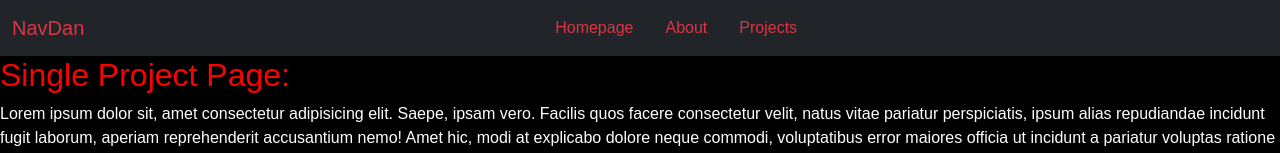
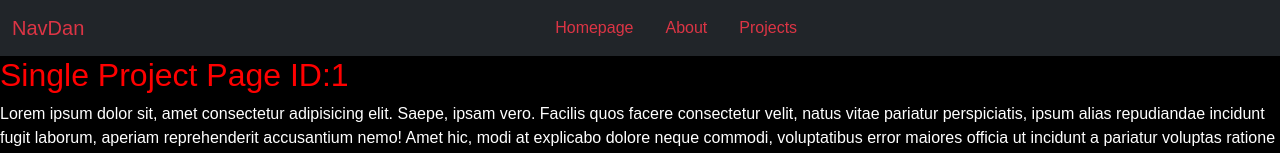
Before and after one commit to danieleinnamorato93/vite-boolfolio, a Vue app: page /projects/1 in a window 1280 px wide. Shown: the top 153 px of the page. Built offline with nearby package versions, Linux system fonts and the light colour scheme.

Commit message:
Dynamic route

```diff
--- a/src/pages/AppSingleProject.vue
+++ b/src/pages/AppSingleProject.vue
@@ -14,7 +14,7 @@ export default {
 
 <template>
   <!--<ProjectsListCard />-->
-  <h2>Single Project Page:</h2>
+  <h2>Single Project Page ID:{{ $route.params.id }}</h2>
 
   <p>
     Lorem ipsum dolor sit, amet consectetur adipisicing elit. Saepe, ipsam vero.
```
